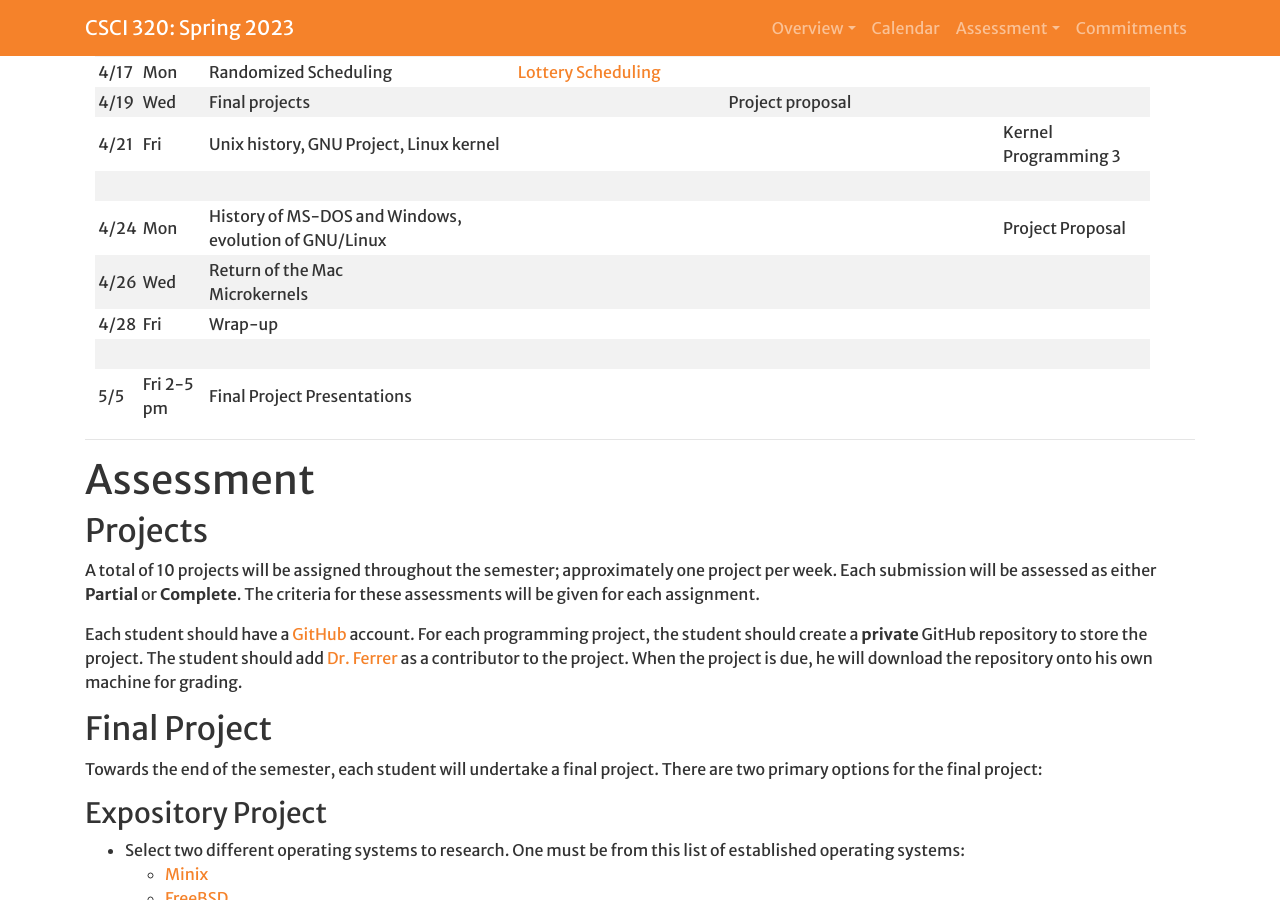
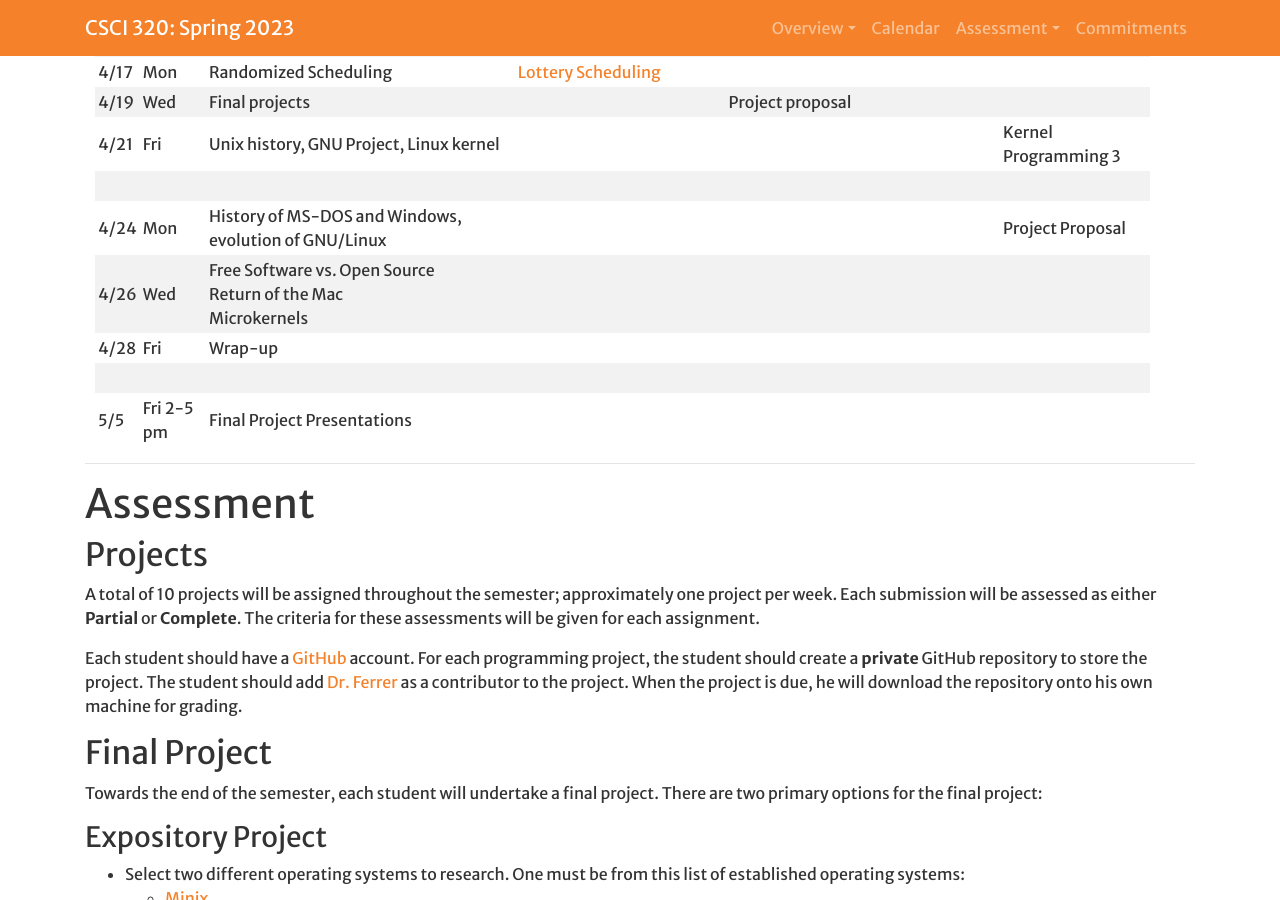
Before and after one commit to Hendrix-CS/csci320, a Jekyll site: the page built from index.md, in a window 1280 px wide and 900 px high, scrolled down 3908 px. Built offline with Jekyll 4.4.1, drawn with Linux system fonts in a browser that asks for light colours; a script that is not in the unit is left out; our own code applies the rules of GitHub Pages for plain Markdown files.

Commit message:
More updates

```diff
--- a/index.md
+++ b/index.md
@@ -104,7 +104,7 @@ Upon completing this course, our goal is for you to be able to:
 | 4/21 | Fri | Unix history, GNU Project, Linux kernel |  |  | Kernel Programming 3  |
 |      |
 | 4/24 | Mon | History of MS-DOS and Windows, evolution of GNU/Linux |  |  | Project Proposal |
-| 4/26 | Wed | Return of the Mac<br>Microkernels |  |  |  |
+| 4/26 | Wed | Free Software vs. Open Source<br>Return of the Mac<br>Microkernels |  |  |  |
 | 4/28 | Fri | Wrap-up |  |  |  |
 |      |
 | 5/5  | Fri 2-5 pm | Final Project Presentations | | | |
```
